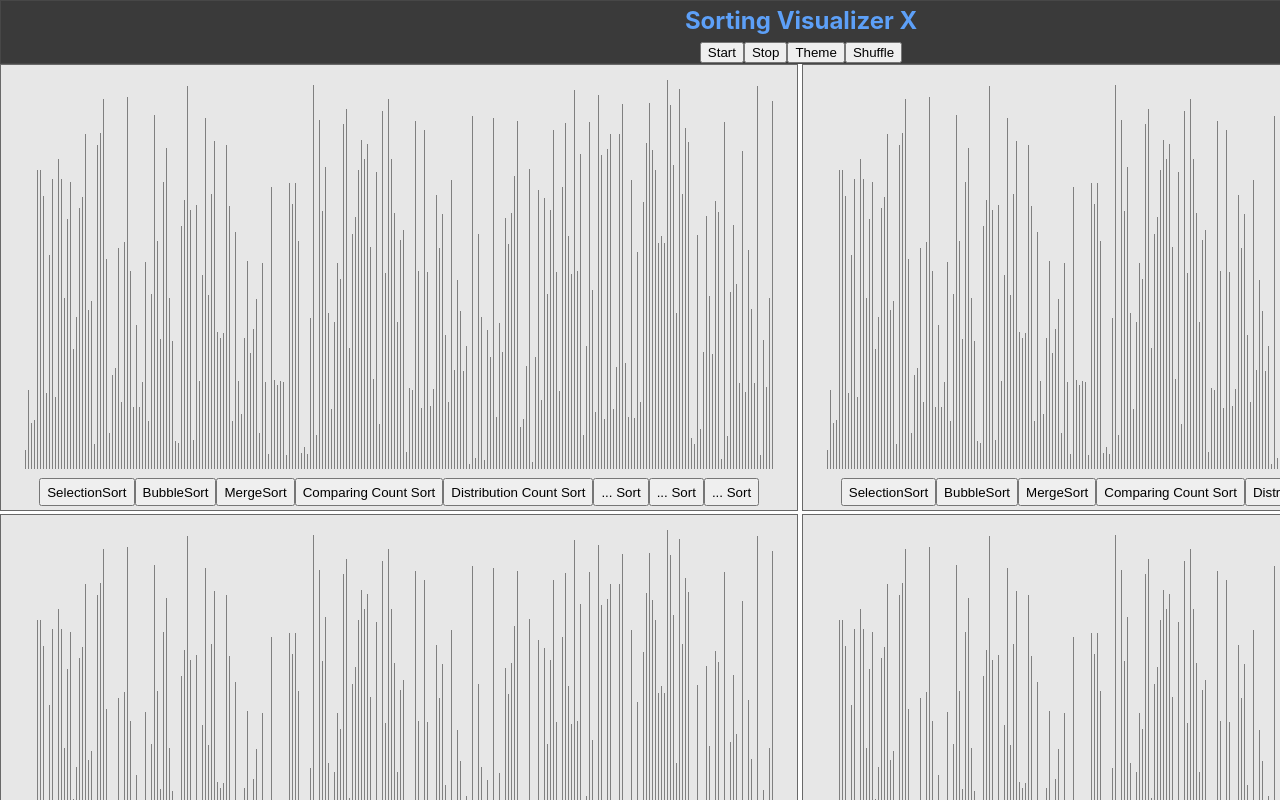
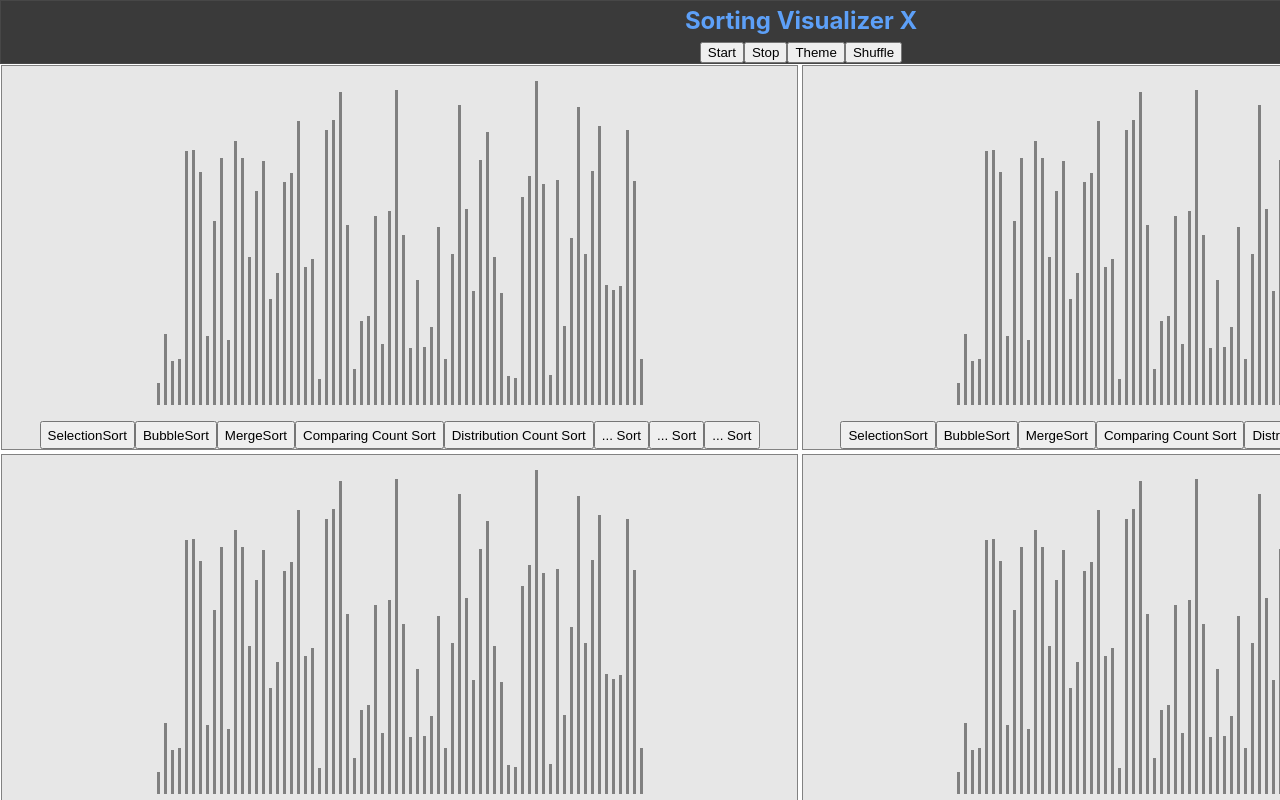
Before and after one commit to jwong12/SortingVisualizer, a React (Create React App) app: page / in a window 1280 px wide. Shown: the top 800 px of the page. Built offline with nearby package versions, Linux system fonts and the light colour scheme.

Commit message:
create ArrayGraph Component's own reference to assign its own array which fixes animation bugs

```diff
--- a/src/App.css
+++ b/src/App.css
@@ -8,7 +8,7 @@
   display: grid;
   grid-template-columns: repeat(auto-fill, minmax(795px, 1fr));
   /* grid-auto-rows: minmax(50px, auto); */
-  grid-gap: 0.2em;
+  grid-gap: 0.1em;
   min-width:1600px;
   min-height: 92vh;
 }
--- a/src/SortingVisualizerX/ArrayGraph.css
+++ b/src/SortingVisualizerX/ArrayGraph.css
@@ -1,11 +1,11 @@
 .array-container {
   justify-content: center;
   min-width: 750px;
-  padding-bottom: 5px;
+  min-height: 340px;
 }
 
 .array-bar {
-    width: 1px;
+    width: 3px;
     display: inline-block;
-    margin: 0 1px;
+    margin: 0 2px;
 }
--- a/src/SortingVisualizerX/ArrayGraph.jsx
+++ b/src/SortingVisualizerX/ArrayGraph.jsx
@@ -3,31 +3,43 @@ import * as sortingAlgorithms from '../sortingAlgorithms/sortingAlgorithms';
 import './ArrayGraph.css';
 
 const NUMBER_OF_ARRAY_BARS = 250;
-const ANIMATION_SPEED_MS = 1/6;
+const ANIMATION_SPEED_MS = 3;
 const PRIMARY_COLOR = 'grey';
 const SECONDARY_COLOR = 'red';
 
 class ArrayGraph extends Component {
     constructor(props) {
         super(props);
-        this.containerRef = React.createRef();
+        this.componentRef = React.createRef();
+        this.componentRef.current = randomIntFromInterval(0, 1000000);
+        this.state = {
+            [this.componentRef.current]: []
+        };
     }
 
-    componentDidUpdate() {
-        console.log('did update');
+    componentDidMount() {
+        this.setState({
+            [this.componentRef.current]: [...this.props.array]
+        });
+    }
+
+    componentDidUpdate(prevProps) {
+        if(prevProps !== this.props && !this.props.startSort) {
+            this.setState({
+                [this.componentRef.current]: [...this.props.array]
+            });
+        }
 
         if(this.props.startSort === true) {
-            console.log('startSort');
-            this.bubbleSort();
+            this.bubbleSort(this.state[this.componentRef.current]);
         }
     }
 
-    bubbleSort = () => {
-        const animations = sortingAlgorithms.bubbleSort(this.props.array);
-        console.log(animations.length)
-        const node = this.containerRef.current;
+    bubbleSort = (thisArray) => {
+        const animations = sortingAlgorithms.bubbleSort(thisArray);
+        const node = this.componentRef.current;
         const arrayBars = node.getElementsByClassName('array-bar');
-        let n = 249, barsIndex = 249;
+        let n = 69, barsIndex = 69; // 249
 
         for (let i = 0; i < animations.length; i++) {
             const isColorChange = i % 3 !== 1;
@@ -55,13 +67,13 @@ class ArrayGraph extends Component {
                         setTimeout(() => {
                             const barStyle = arrayBars[barsIndex--].style;
                             barStyle.backgroundColor = 'green';
-                        }, 0);
+                        }, 5);
 
                         if(--n === 0) {
                             setTimeout(() => {
                                 const barStyle = arrayBars[0].style;
                                 barStyle.backgroundColor = 'green';
-                            }, 0);
+                            }, 5);
                         }
                     }
                 }, i * ANIMATION_SPEED_MS);
@@ -85,8 +97,8 @@ class ArrayGraph extends Component {
 
     render() {
         return (
-            <div className="array-container" ref={this.containerRef}>
-                {this.props.array.map((value,i) => {
+            <div className="array-container" ref={this.componentRef}>
+                {this.state[this.componentRef.current].map((value,i) => {
                     return (
                     <div
                         className="array-bar"
--- a/src/SortingVisualizerX/Navbar.jsx
+++ b/src/SortingVisualizerX/Navbar.jsx
@@ -1,4 +1,4 @@
-import React, { Component } from 'react';
+import React from 'react';
 import './Navbar.css';
 
 function Navbar(props) {
--- a/src/SortingVisualizerX/SortingVisualizer.css
+++ b/src/SortingVisualizerX/SortingVisualizer.css
@@ -1,13 +1,13 @@
 .canvas {
-    border: solid 1px rgb(105, 105, 105, 1);
+    border: solid 1px rgb(105, 105, 105, 0.8);
     background-color: rgb(231, 231, 231);
     display: flex;
     align-items: center;
+    margin: 1px;
 }
 
 .canvas-content {
     margin: auto;
     padding-top: 15px;
     width: 750px;
-    min-height: 430px;
 }
--- a/src/containers/ArrayGraphContainer.js
+++ b/src/containers/ArrayGraphContainer.js
@@ -2,7 +2,11 @@ import { connect } from 'react-redux';
 import ArrayGraph from '../SortingVisualizerX/ArrayGraph';
 
 const mapStateToProps = (state) => {
-  return { array: state.unsortedArray, startSort: state.startSort }
+  return {
+    array: state.unsortedArray,
+    startSort: state.startSort,
+    isShuffled: state.isShuffled
+  }
 };
 
 export default connect(mapStateToProps)(ArrayGraph);
--- a/src/containers/NavbarContainer.js
+++ b/src/containers/NavbarContainer.js
@@ -5,12 +5,12 @@ const mapDispatchToProps = (dispatch) => {
   return {
     shuffleArray: () => {
       dispatch({
-        type: 'ARRAY_GRAPH_CREATE_ARRAY',
+        type: 'ARRAY_GRAPH_CREATE_ARRAY'
       });
     },
     startSorting: () => {
       dispatch({
-        type: 'ARRAY_GRAPH_START_SORTING',
+        type: 'ARRAY_GRAPH_START_SORTING'
       })
     }
   };
--- a/src/redux/sortingVisualizerReducer.js
+++ b/src/redux/sortingVisualizerReducer.js
@@ -1,4 +1,4 @@
-const NUMBER_OF_ARRAY_BARS = 250;
+const NUMBER_OF_ARRAY_BARS = 70;
 
 const initialState = {
   unsortedArray: shuffleArray(),
@@ -9,16 +9,15 @@ const sortingVisualizerReducer = (state = initialState, action) => {
     switch(action.type) {
       case 'ARRAY_GRAPH_CREATE_ARRAY':
         return Object.assign({}, state, {
-          unsortedArray: shuffleArray()
+          unsortedArray: shuffleArray(),
+          startSort: false
         });
+
       case 'ARRAY_GRAPH_START_SORTING':
-        console.log('start sorting action fired')
-        const obj = Object.assign({}, state, {
+        return Object.assign({}, state, {
           startSort: true
         })
-        console.log(obj)
 
-        return obj;
       default:
         return state;
     }
@@ -28,7 +27,7 @@ function shuffleArray() {
   const array = [];
 
   for (let i = 0; i < NUMBER_OF_ARRAY_BARS; i++) {
-    array.push(randomIntFromInterval(5, 390));
+    array.push(randomIntFromInterval(10, 330));
   }
 
   return array;
```
